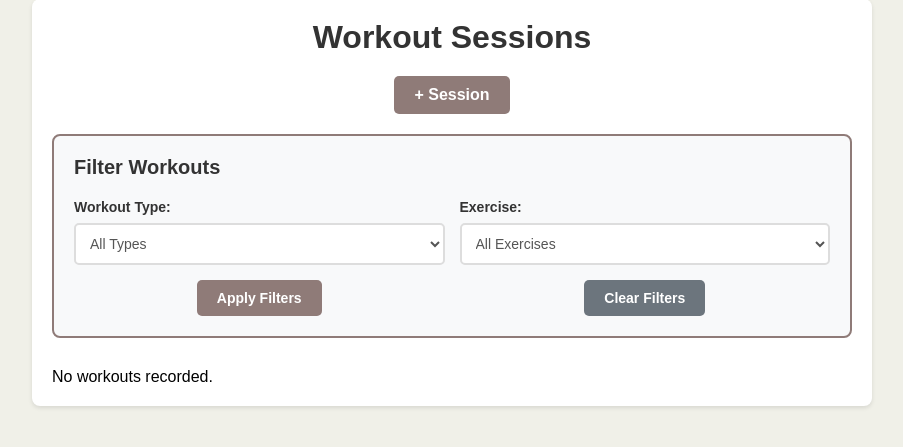
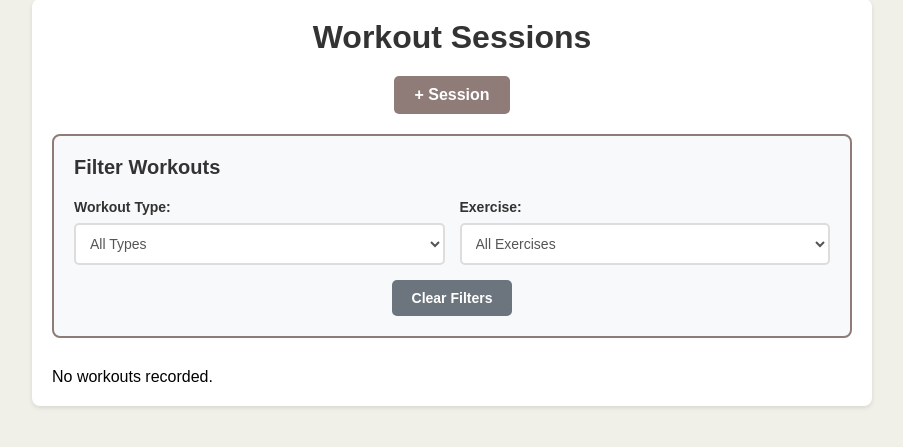
Before and after one commit to XeroBis/portfolio, a Django app: page /workout/ in a window 1280 px wide. Shown: the part 225-672 px from the top of the page, without its empty margins (188-1091 px from the left). Run offline with Django 5.2, Linux system fonts and the light colour scheme; the visitor is signed in with stand-in values (Sample User, id 1); data that the repository does not hold is empty.

Commit message:
filter now apply automatically

```diff
--- a/apps/workout/static/workout/css/workout.css
+++ b/apps/workout/static/workout/css/workout.css
@@ -34,6 +34,7 @@
     display: grid;
     grid-template-columns: 1fr 1fr;
     gap: 15px;
+    align-items: end;
 }
 
 #filter-form .filter-group {
@@ -85,6 +86,14 @@
     justify-self: center;
 }
 
+.filter-button-group {
+    grid-column: 1 / -1;
+    display: flex;
+    justify-content: center;
+    align-items: center;
+    gap: 10px;
+}
+
 #clear-filters {
     background-color: var(--color-gray-medium);
     text-decoration: none;
@@ -114,6 +123,10 @@
     #filter-form > a {
         grid-column: 1;
         justify-self: center;
+    }
+
+    .filter-button-group {
+        grid-column: 1;
     }
 }
 
--- a/apps/workout/static/workout/js/workout.js
+++ b/apps/workout/static/workout/js/workout.js
@@ -5,6 +5,10 @@ let currentPage = document.getElementById('load-more') ? parseInt(document.getEl
 // Cache for SVG content
 let frontSvgContent = null;
 let backSvgContent = null;
+
+// Auto-apply filter delay management
+let filterDebounceTimer = null;
+const FILTER_DEBOUNCE_DELAY = 500; // milliseconds
 
 function muscleNameToSvgId(muscleName) {
     let svgId = muscleName.toLowerCase().trim();
@@ -539,6 +543,19 @@ function applyFilters(e) {
     });
 }
 
+// Schedule filter application after delay
+function scheduleFilterApplication() {
+    // Clear any existing timer
+    if (filterDebounceTimer) {
+        clearTimeout(filterDebounceTimer);
+    }
+
+    // Set a new timer to apply filters after the delay
+    filterDebounceTimer = setTimeout(function() {
+        applyFilters();
+    }, FILTER_DEBOUNCE_DELAY);
+}
+
 $(document).ready(function() {
     // Pre-load SVG content for faster display
     loadSvgContent();
@@ -546,8 +563,19 @@ $(document).ready(function() {
     // Initialize hover listeners for existing exercises
     attachHoverListeners();
 
-    // Handle filter form submission
-    $('#filter-form').on('submit', applyFilters);
+    // Handle filter form submission (prevent default since we use auto-apply)
+    $('#filter-form').on('submit', function(e) {
+        e.preventDefault();
+        // Trigger filter application immediately on form submit
+        if (filterDebounceTimer) {
+            clearTimeout(filterDebounceTimer);
+        }
+        applyFilters();
+    });
+
+    // Handle filter changes - apply filters after delay
+    $('#workout-type-filter').on('change', scheduleFilterApplication);
+    $('#exercise-filter').on('change', scheduleFilterApplication);
 
     // Handle clear filters button
     $('#clear-filters').on('click', function(e) {
@@ -557,7 +585,10 @@ $(document).ready(function() {
         $('#workout-type-filter').val('');
         $('#exercise-filter').val('');
 
-        // Apply filters (with empty values, will show all)
+        // Apply filters immediately (with empty values, will show all)
+        if (filterDebounceTimer) {
+            clearTimeout(filterDebounceTimer);
+        }
         applyFilters();
     });
 
--- a/apps/workout/templates/workout/workout.html
+++ b/apps/workout/templates/workout/workout.html
@@ -36,8 +36,10 @@
                     </select>
                 </div>
 
-                <button type="submit" class="cliquable button_workout">{% trans "Apply Filters" %}</button>
-                <a href="/workout/" class="cliquable button_workout" id="clear-filters">{% trans "Clear Filters" %}</a>
+                <div class="filter-button-group">
+                    <button type="submit" class="cliquable button_workout" style="display: none;">{% trans "Apply Filters" %}</button>
+                    <a href="/workout/" class="cliquable button_workout" id="clear-filters">{% trans "Clear Filters" %}</a>
+                </div>
             </form>
         </div>
         {% endif %}
--- a/apps/workout/views.py
+++ b/apps/workout/views.py
@@ -38,10 +38,10 @@ def redirect_workout(request):
     # Base queryset
     workouts = Workout.objects.all().order_by("-date")
 
-    # Apply workout type filter
+    # Apply workout type filter (exact match)
     if workout_type_filter:
         workouts = workouts.filter(
-            type_workout__name_workout__icontains=workout_type_filter
+            type_workout__name_workout__exact=workout_type_filter
         )
 
     # Apply exercise filter (filter workouts that contain the specified exercise)
```
